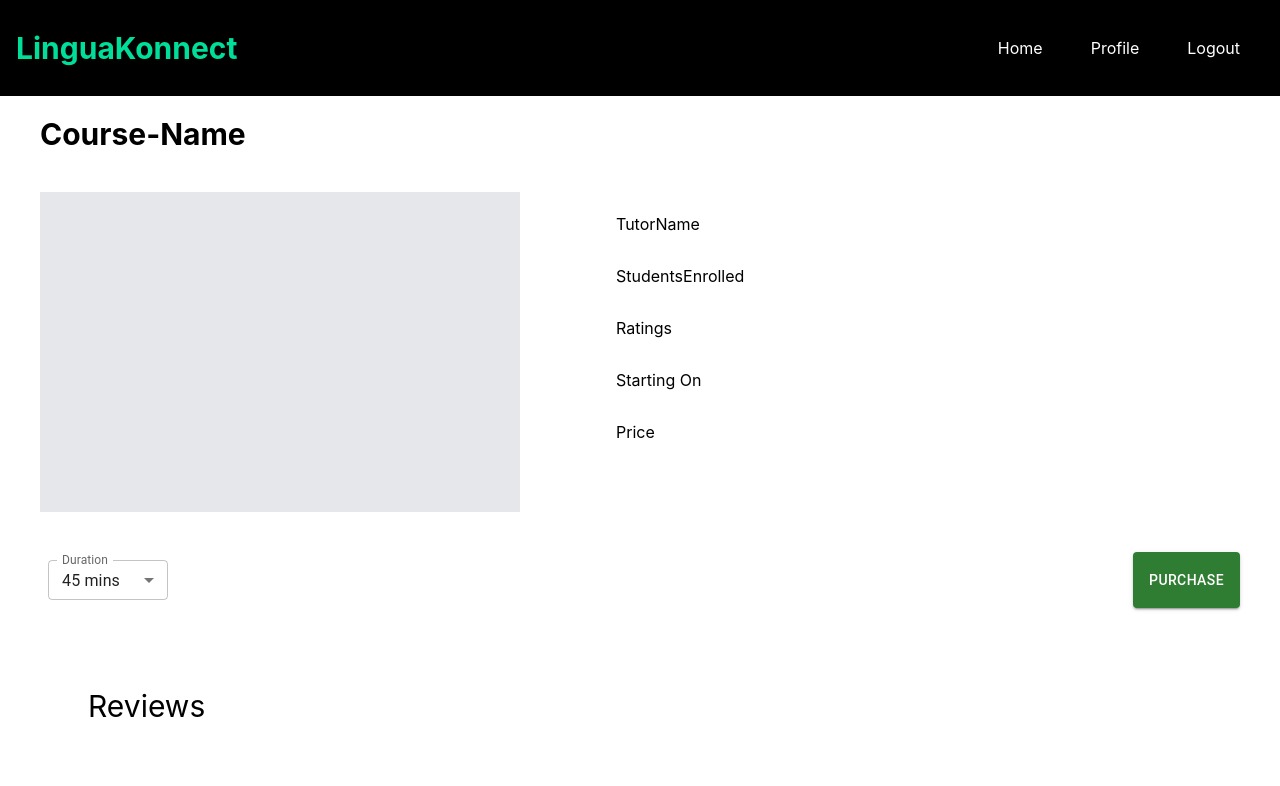
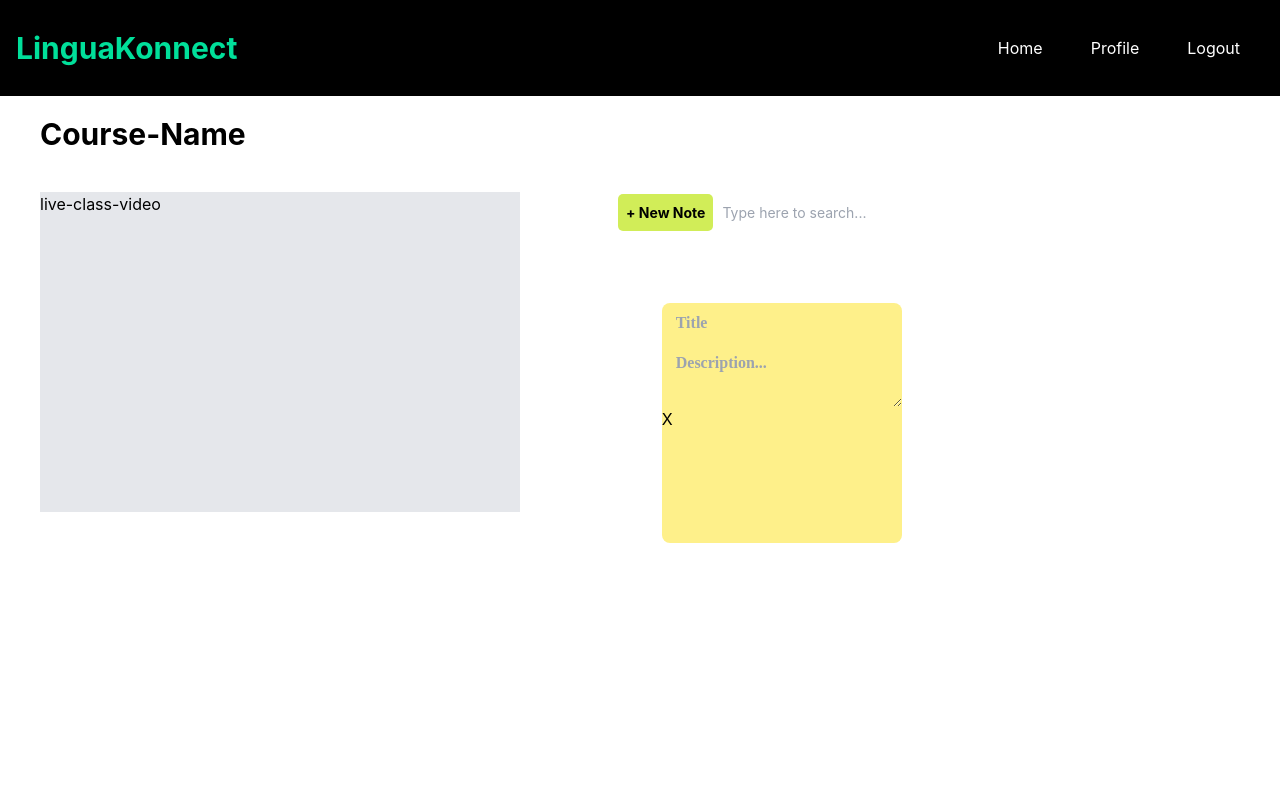
Before and after one commit to adityaChauhan2510/LinguaKonnect, a React (Create React App) app in the folder client/: page /course/1 in a window 1280 px wide. Shown: the top 786 px of the page. Built offline with nearby package versions, Linux system fonts and the light colour scheme; grey boxes are pictures that could not be loaded.

Commit message:
notes-added

```diff
--- a/client/src/index.css
+++ b/client/src/index.css
@@ -16,3 +16,76 @@ code {
   font-family: source-code-pro, Menlo, Monaco, Consolas, 'Courier New',
     monospace;
 }
+
+.app-header {
+  display: flex;
+  align-items: center;
+  /* flex-flow: column wrap; */
+}
+
+.app-header__title {
+  text-align: center;
+  margin: 10px 20px 20px;
+}
+
+.app-header__controls {
+  margin: 10px 0 0 10px;
+}
+
+.search,
+.add-new {
+  font-size: 14px;
+  padding: 5px;
+  margin: 2px;
+}
+
+.search {
+  flex-grow: 1;
+  max-width: 300px;
+}
+
+.add-new {
+  border-radius: 5px;
+  cursor: pointer;
+  padding: 8px;
+  font-weight: bolder;
+  background-color: #d1ed58;
+  outline: none;
+}
+
+.add-new:hover {
+  background-color: #abce15;
+}
+
+.notes-list {
+  display: flex;
+  justify-content: center;
+  flex-wrap: wrap;
+  margin: 0;
+  padding-top: 30px;
+}
+
+ul {
+  padding-inline-start: 0;
+}
+
+.note {
+  font-family: "Oooh Baby", cursive;
+  width: 200px;
+  height: 200px;
+  margin: 10px;
+  background-color: #ffff99;
+  border-radius: 5px;
+  display: flex;
+  flex-direction: column;
+
+}
+
+.note__title,
+.note__description {
+  font-family: "Oooh Baby", cursive;
+  font-weight: bold;
+  width: 100%;
+  padding: 8px 14px;
+  background: transparent;
+}
--- /dev/null
+++ b/client/src/student/components/Notes.js
@@ -0,0 +1,162 @@
+import React, { useState, useEffect } from "react";
+
+const Note = ({ note, onType, removeNote }) => {
+  const updateTitle = (e) => {
+    const updatedValue = e.target.value;
+    const editMeId = note.id;
+    onType(editMeId, "title", updatedValue);
+  };
+
+  const updateDescription = (e) => {
+    const updatedValue = e.target.value;
+    const editMeId = note.id;
+    onType(editMeId, "description", updatedValue);
+  };
+
+  const clickDelete = () => {
+    removeNote(note.id);
+  };
+
+  return (
+    <li className="w-[15rem] h-[15rem] my-10 mx-2 bg-yellow-200 rounded-lg flex flex-col">
+      <input
+        className="note__title"
+        type="text"
+        placeholder="Title"
+        value={note.title}
+        onChange={updateTitle}
+      />
+      <textarea
+        className="note__description"
+        placeholder="Description..."
+        value={note.description}
+        onChange={updateDescription}
+      />
+      <span className="note__delete" onClick={clickDelete}>
+        X
+      </span>
+    </li>
+  );
+};
+
+const NotesList = ({ notes, removeNote, onType }) => {
+  const keepSearchMatches = (note) => note.doesMatchSearch;
+  const searchMatches = notes.filter(keepSearchMatches);
+
+  return (
+    <ul className="notes-list">
+      {searchMatches.map((note) => (
+        <Note
+          removeNote={removeNote}
+          onType={onType}
+          note={note}
+          key={note.id}
+        />
+      ))}
+    </ul>
+  );
+};
+
+const Header = ({ onSearch, addNote, searchText }) => {
+  const callSearch = (e) => {
+    onSearch(e.target.value);
+  };
+  return (
+    <header className="app-header">
+      <aside className="app-header__control">
+        <button className="add-new" onClick={addNote}>
+          + New Note
+        </button>
+        <input
+          className="search"
+          type="text"
+          placeholder="Type here to search..."
+          value={searchText}
+          onChange={callSearch}
+        />
+      </aside>
+    </header>
+  );
+};
+
+const Notes = () => {
+  const [searchText, setSearchText] = useState("");
+  const [notes, setNotes] = useState([
+    {
+      id: Date.now(),
+      title: "",
+      description: "",
+      doesMatchSearch: true,
+    },
+  ]);
+
+  const addNote = () => {
+    const newNote = {
+      id: Date.now(),
+      title: "",
+      description: "",
+      doesMatchSearch: true,
+    };
+    setNotes([newNote, ...notes]);
+  };
+
+  const onType = (editMeId, updatedKey, updatedValue) => {
+    const updatedNotes = notes.map((note) => {
+      if (note.id !== editMeId) {
+        return note;
+      } else {
+        const updatedNote = { ...note };
+        updatedNote[updatedKey] = updatedValue;
+        return updatedNote;
+      }
+    });
+    setNotes(updatedNotes);
+  };
+
+  const onSearch = (text) => {
+    const newSearchText = text.toLowerCase();
+    const updatedNotes = notes.map((note) => {
+      if (!newSearchText) {
+        note.doesMatchSearch = true;
+        return note;
+      } else {
+        const title = note.title.toLowerCase();
+        const description = note.description.toLowerCase();
+        const titleMatch = title.includes(newSearchText);
+        const descriptionMatch = description.includes(newSearchText);
+        const hasMatch = titleMatch || descriptionMatch;
+        note.doesMatchSearch = hasMatch;
+        return note;
+      }
+    });
+    setNotes(updatedNotes);
+    setSearchText(newSearchText);
+  };
+
+  const removeNote = (noteId) => {
+    const updatedNotes = notes.filter((note) => note.id !== noteId);
+    setNotes(updatedNotes);
+  };
+
+  useEffect(() => {
+    const stringifiedNotes = JSON.stringify(notes);
+    localStorage.setItem("savedNotes", stringifiedNotes);
+  }, [notes]);
+
+  useEffect(() => {
+    const stringifiedNotes = localStorage.getItem("savedNotes");
+    if (stringifiedNotes) {
+      const savedNotes = JSON.parse(stringifiedNotes);
+      setNotes(savedNotes);
+    }
+  }, []);
+
+  return (
+    <div className="">
+      <Header onSearch={onSearch} addNote={addNote} searchText={searchText} />
+      <NotesList removeNote={removeNote} onType={onType} notes={notes} />
+    </div>
+  );
+};
+
+export default Notes;
--- /dev/null
+++ b/client/src/student/components/TimeSlots.js
@@ -0,0 +1,30 @@
+import * as React from "react";
+import InputLabel from "@mui/material/InputLabel";
+import MenuItem from "@mui/material/MenuItem";
+import FormControl from "@mui/material/FormControl";
+import Select from "@mui/material/Select";
+
+export default function TimeSlots() {
+  const [slot, setSlot] = React.useState(1);
+
+  const handleChange = (event) => {
+    setSlot(event.target.value);
+  };
+
+  return (
+    <FormControl sx={{ m: 1, minWidth: 120 }} size="small">
+      <InputLabel id="demo-select-small-label">slot</InputLabel>
+      <Select
+        labelId="demo-select-small-label"
+        id="demo-select-small"
+        value={slot}
+        label="slot"
+        onChange={handleChange}
+      >
+        <MenuItem value={1}>3-3.45 pm</MenuItem>
+        <MenuItem value={2}>4-5.00 pm</MenuItem>
+        <MenuItem value={3}>7-8.30pm</MenuItem>
+      </Select>
+    </FormControl>
+  );
+}
--- a/client/src/student/pages/CourseDetails.js
+++ b/client/src/student/pages/CourseDetails.js
@@ -4,6 +4,8 @@ import Navbar from "../components/Navbar";
 import SelectDuration from "../components/SelectDuration";
 import { Button } from "@mui/material";
 import Review from "../components/Review";
+import TimeSlots from "../components/TimeSlots";
+import Notes from "../components/Notes";
 
 /**
  *
@@ -17,6 +19,7 @@ export default function CourseDetails() {
   const [studentEnrolled, setStudentEnrolled] = useState("");
   const [ratings, setRatings] = useState("");
   const [price, setPrice] = useState();
+  const [isEnrolled, setIsEnrolled] = useState(true);
 
   const { id } = useParams();
 
@@ -25,6 +28,17 @@ export default function CourseDetails() {
       <Navbar />
       <h1 className="mt-5 mx-10 text-3xl font-bold">Course-Name</h1>
 
+      {isEnrolled === true ? (
+        <div className="flex gap-4">
+          <div className="mx-10 mt-10 h-[20rem] w-[30rem] bg-gray-200">
+            live-class-video
+          </div>
+          <div className="mx-10 mt-10">
+            <Notes />
+          </div>
+        </div>
+      ) : (
+        <>
           <div className="flex gap-4">
             <div className="mx-10 mt-10 h-[20rem] w-[30rem] bg-gray-200"></div>
             <div className="mx-10 mt-10">
@@ -38,6 +52,7 @@ export default function CourseDetails() {
 
           <div className="mt-10 mx-10 flex flex-row justify-between">
             <SelectDuration />
+            <TimeSlots />
             <Button variant="contained" color="success">
               Purchase
             </Button>
@@ -47,5 +62,7 @@ export default function CourseDetails() {
             <Review />
           </div>
         </>
+      )}
+    </>
   );
 }
```
Lines whose indentation alone changed are shown as unchanged.
